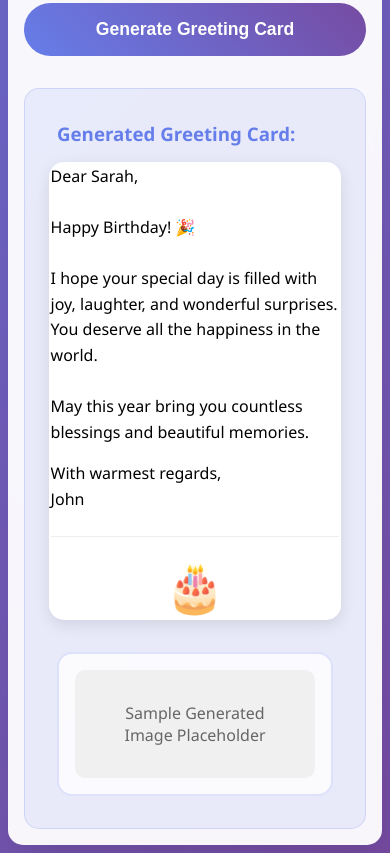
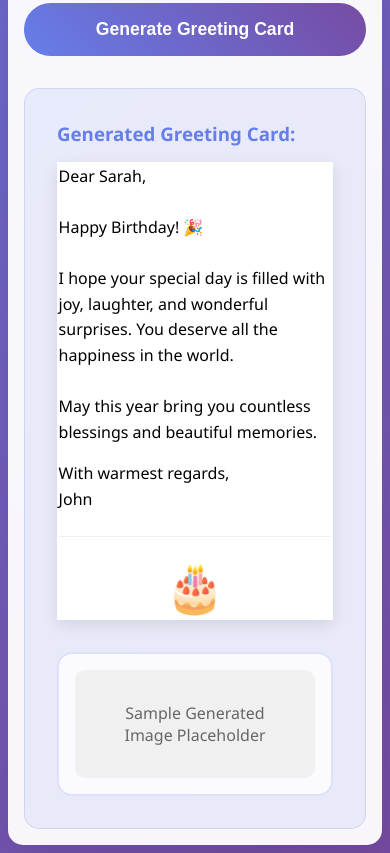
Before and after one commit to goodboyagi/greeting-card-generator, a plain HTML site: page index.html in a window 390 px wide. Shown: the part 952-1805 px from the top of the page. Drawn offline with Linux system fonts and the light colour scheme.

Commit message:
Simplify mobile layout: remove negative margins, make white box full width with no border radius

```diff
--- a/index.html
+++ b/index.html
@@ -276,9 +276,10 @@
         /* Make white box extend closer to pale blue box edges on mobile */
         @media (max-width: 480px) {
             .card-content-inner {
-                margin-left: -0.5rem;
-                margin-right: -0.5rem;
-                width: calc(100% + 1rem);
+                margin-left: 0;
+                margin-right: 0;
+                width: 100%;
+                border-radius: 0;
             }
         }
     </style>
```
